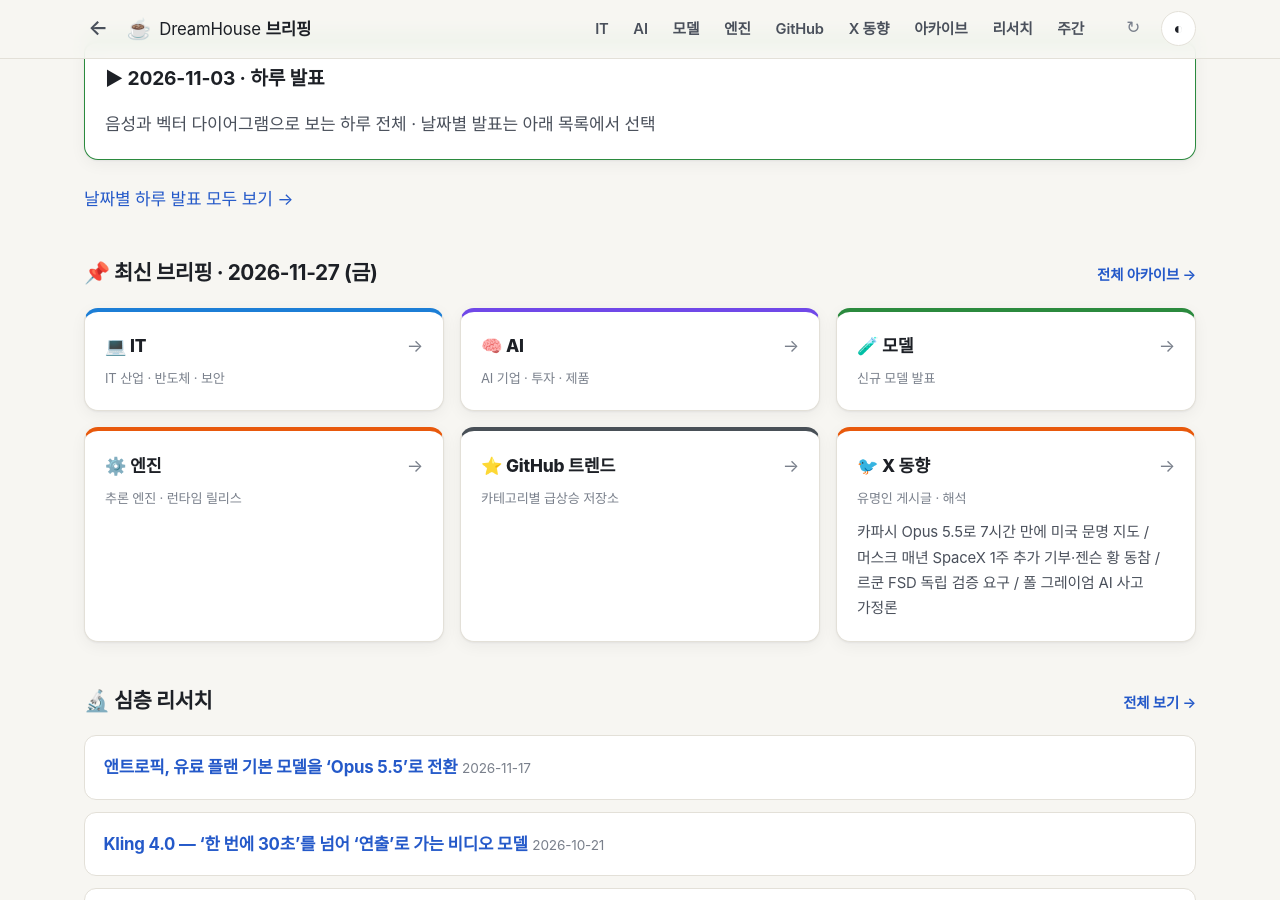
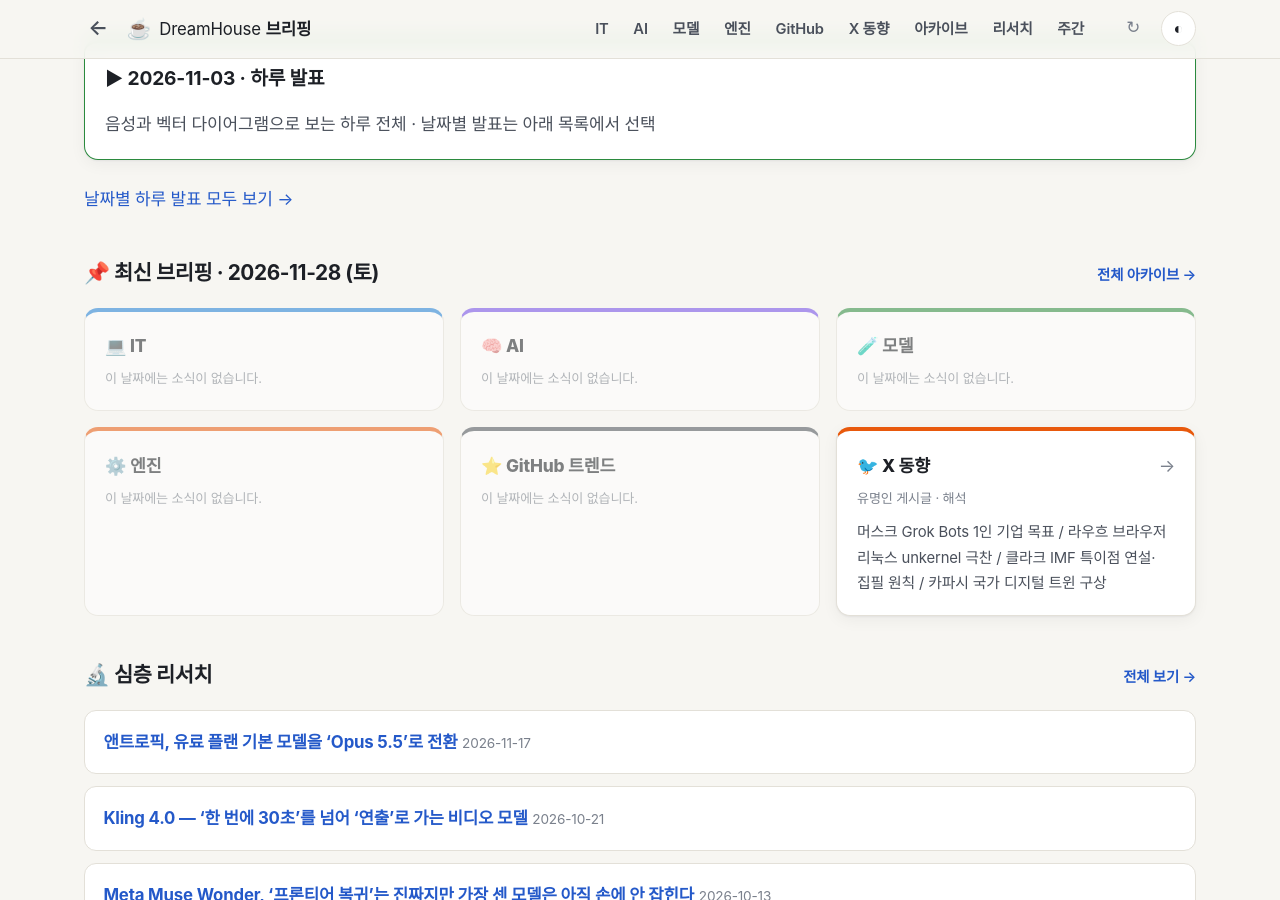
Before and after one commit to DreamHouseKSH/dreamhouse-briefings, a Jekyll site: the page built from index.html, in a window 1280 px wide and 900 px high, scrolled down 269 px. Built offline with Jekyll 4.4.1, drawn with Linux system fonts in a browser that asks for light colours; some web fonts are replaced; part of the change alters nothing that is shown; some of the changed text lies outside the part shown.

Commit message:
briefings: 2026-11-28 news (X)

```diff
--- a/_data/highlights.yml
+++ b/_data/highlights.yml
@@ -1,3 +1,6 @@
+"2026-11-28":
+  X: "머스크 Grok Bots 1인 기업 목표 / 라우흐 브라우저 리눅스 unkernel 극찬 / 클라크 IMF 특이점 연설·집필 원칙 / 카파시 국가 디지털 트윈 구상"
+
 "2026-11-27":
   X: "카파시 Opus 5.5로 7시간 만에 미국 문명 지도 / 머스크 매년 SpaceX 1주 추가 기부·젠슨 황 동참 / 르쿤 FSD 독립 검증 요구 / 폴 그레이엄 AI 사고 가정론"
 
--- /dev/null
+++ b/news/2026-11-28/X.md
@@ -0,0 +1,81 @@
+# X 브리핑 — 2026-11-28 (토, KST 아침)
+
+## 1. 일론 머스크 — "Grok Bots의 목표는 혼자서 회사 하나를 통째로 세울 수 있게 하는 것"
+- **게시글:** https://x.com/elonmusk/status/2126428324012446090 · 함께: [매주 개선 언급](https://x.com/elonmusk/status/2126426934431404067)
+- **날짜:** 2026-11-27 (KST 2026-11-28 06:24~06:29)
+
+### 인용
+> "The goal with Grok Bots is to enable you to build a whole company!"
+> "Major improvements land every week for Grok Bot"
+
+`Grok Bot`에 매주 큰 폭의 개선이 적용되고 있으며, `Grok Bots`의 궁극적인 목표는 사용자가 혼자서도 회사 하나를 통째로 구축하고 운영할 수 있게 만드는 것이라고 밝혔다.
+
+### 해석
+- **배경:** xAI(SpaceXAI)는 지난 8월 클라우드 가상 컴퓨터를 배정받아 브라우저·앱에서 24시간 일하는 상시 에이전트 `Grok Bot` 베타를 낸 데 이어, 9월 팀 공유형 `Team Bots`, 11월 11일 Slack·Microsoft Teams·화상회의까지 들어오는 `Grok Bot 1.0`, 11월 24일 `v1.3.0`을 연달아 내놨다([Grok Bot 1.0 공지](https://x.ai/news/grok-bot-1-0)).
+- **행간:** 챗봇·코딩 보조 수준을 넘어 영업·마케팅·재무·개발·운영을 각기 맡은 다수 에이전트가 서로 메시지를 주고받으며 협업하고, 인간은 '총괄 CEO' 역할만 맡는 1인 기업(one-person unicorn) 시장을 정면으로 겨냥하고 있다.
+- **업계 영향:** OpenAI(ChatGPT Work), Anthropic(Claude Cowork), Microsoft(Copilot Tasks)와의 'AI 팀원' 경쟁이 단순 생산성 도구를 넘어 기업 조직 단위 대행으로 빠르게 확장되고 있다.
+
+### 논조·다른 시각
+- **논조:** 창업자·빌더의 야심을 자극하는 직설적이고 낙관적인 비전 제시.
+- **논조 점검:** 실제 기업 운영에서는 브라우저 자동화 신뢰성, 사내 계정·권한 보안, 오작동 시 법적·재무적 책임 귀속 문제가 여전히 남아 있다. 다수 봇이 자율적으로 일을 넘기는 구조일수록 인간 승인 경계와 감사 로그가 성패를 가른다.
+
+---
+
+## 2. 기예르모 라우흐 — 브라우저 탭에서 풀 리눅스 커널·코딩 에이전트까지 돌리는 `unkernel.dev` 극찬
+- **게시글:** https://x.com/rauchg/status/2126416223592473046
+- **날짜:** 2026-11-27 (KST 2026-11-28 05:41)
+
+### 인용
+> "https://unkernel.dev is absolutely unreal. It runs a full Linux kernal and distro in a browser tab. No tricks. The full thing. It can run coding agents, it can even run Chrome inside Chrome 🤯 and it's… fast!?"
+
+`unkernel.dev`가 믿기지 않을 정도라며, 속임수 없이 브라우저 탭 하나 안에서 전체 리눅스 커널과 배포판을 구동하고 코딩 에이전트와 '크롬 안의 크롬'까지 놀라울 만큼 빠르게 실행한다고 평가했다.
+
+### 해석
+- **배경:** `unkernel`은 리눅스 7.x 커널을 WebAssembly 단일 모듈로 직접 컴파일하고, 실제 MMU(`Sv48` 페이지 테이블)·`ext4`·TCP/IP 스택을 갖춘 뒤 Zig 기반 `kwemu`(aarch64 에뮬레이터+JIT)로 수정 없는 arm64 Debian·Alpine 바이너리를 브라우저에서 1초 미만으로 부팅하는 오픈소스 프로젝트다([GitHub](https://github.com/pithings/unkernel)).
+- **행간:** Vercel CEO인 라우흐가 "코딩 에이전트까지 브라우저 탭 안에서 돈다"고 강조한 대목은, 현재 클라우드 VM·컨테이너에 의존하는 AI 코딩 에이전트 샌드박스가 클라이언트(브라우저) 내부로 내려올 수 있음을 시사한다.
+- **업계 영향:** 서버 비용과 지연 없이 사용자 기기 브라우저 안에서 즉시 격리된 리눅스 실행 환경을 띄울 수 있어, 웹 기반 IDE·에이전트 실행기·교육용 실습 환경의 아키텍처에 새로운 선택지를 열고 있다.
+
+### 논조·다른 시각
+- **논조:** 기술적 완성도에 감탄하는 엔지니어·플랫폼 수장의 호평.
+- **논조 점검:** 실제 사용자 공간(aarch64) 바이너리는 에뮬레이션·JIT를 거치며, JSPI(`WebAssembly.Suspending`) 지원 최신 브라우저가 필요하고 Raw TCP 소켓 대신 Wisp 프록시를 거쳐야 하는 등 제약도 명시돼 있다. 대규모 빌드나 네이티브 GPU 연산까지 대체하기보다는 경량·격리 실행 환경에서 강점을 발휘한다.
+
+---
+
+## 3. 잭 클라크 — "10월 IMF 연설에서 특이점 시작을 말했다", Import AI 집필 3원칙 공개
+- **게시글:** https://x.com/jackclarkSF/status/2126402032802353575 · 함께: [뉴스레터 3원칙](https://x.com/jackclarkSF/status/2126383837517348946), [X 배포 확대](https://x.com/jackclarkSF/status/2126383562173931733)
+- **날짜:** 2026-11-27 (KST 2026-11-28 03:32~04:45)
+
+### 인용
+> "I said i thought it had begun in a speech to the IMF in October https://importai.substack.com/p/import-ai-477-in-which-i-tell-the"
+> "the purpose of Import AI in order is: 1) ensure I read a bunch of primary source science papers every week so i don't become a smoothbrain exec 2) provide a public service educational resource as a consequence of 1) 3) platform for me publishing takes inspired via 1)"
+
+AI 가속과 특이점 진입 여부를 두고 X에서 대화가 오가자, Anthropic 공동창업자 잭 클라크는 "지난 10월 IMF 연설에서 이미 시작됐다고 말했었다"며 당시 강연 전문(`Import AI 477`)을 다시 공유했다. 아울러 10년째 운영 중인 뉴스레터의 1순위 목적이 "임원이 되어 감을 잃지 않도록 매주 1차 과학 논문을 직접 읽는 것"이라고 밝혔다.
+
+### 해석
+- **배경:** 클라크는 지난 10월 17일 방콕 IMF 연차총회 Per Jacobsson 강연에서 Claude Opus 5.5의 `Humanity's Last Exam` 67.7%, `FrontierMath` 94% 달성 등을 근거로 "AI가 인류 과학의 최전선에서 자율적으로 작동하는 특이점 초기 단계에 들어섰다"며 2030년 미 GDP 44조 달러 시나리오와 전력·로봇 실험실 확충, 동시에 생물학·AI 자기개선 연구에 대한 엄격한 인간 통제와 '절제(restraint)'를 촉구한 바 있다([Import AI 477](https://importai.substack.com/p/import-ai-477-in-which-i-tell-the)).
+- **행간:** 그동안 서브스택 뉴스레터 중심으로 긴 글을 쓰던 클라크가 "X에도 글을 직접 올리니 새로운 독자에게 닿는다"며 X 활동 확대를 선언해, 앞으로 Anthropic 핵심 인사의 정책·기술 메시지가 실시간 공론장에 더 자주 등장할 전망이다.
+- **업계 영향:** 프런티어 랩 경영진이 거시경제 기관(IMF)과 대중 SNS 양쪽에서 동시에 '과학 자동화와 거버넌스'를 의제화하는 흐름이 뚜렷해지고 있다.
+
+### 논조·다른 시각
+- **논조:** 과장보다 1차 논문과 실증 지표를 앞세우는 차분하면서도 경고성 짙은 어조.
+- **논조 점검:** 2030년 미 GDP 44조 달러 같은 추정치는 모델 성능 향상과 경제 확산이 막힘없이 이어진다는 강한 가정 위에서 나온 시뮬레이션이다. 벤치마크 점수 상승이 실제 산업 현장·임상·규제 병목 돌파로 곧바로 이어질지에 대해서는 경제학계 내 신중론도 크다.
+
+---
+
+## 4. 안드레이 카파시 — 미국 문명 지도 확산과 '국가 단위 디지털 트윈(Digital Twin)' 구상
+- **게시글:** https://x.com/karpathy/status/2126347015198302437 · 함께: [50명 이상 포크 언급](https://x.com/karpathy/status/2126351765033689519)
+- **날짜:** 2026-11-27 (KST 2026-11-28 01:06~01:25)
+
+### 인용
+> "looks great, love the new systems you've added! more generally the idea that i've been obsessed with is that of a 'digital twin', which are dynamic virtual models of physical objects or systems (e.g. a factory), but in this case - an entire country."
+
+전날 Claude Opus 5.5로 만든 미국 공공데이터 지도(`karpathy.ai/usaciv`)를 50명 넘는 개발자들이 각자 포크·개조해 새 시스템을 붙이자, 카파시는 "내가 요즘 꽂혀 있는 아이디어는 공장 같은 물리 시스템을 가상으로 모사하는 '디지털 트윈'을 **국가 전체**로 확장하는 것"이라고 밝혔다.
+
+### 해석
+- **배경:** 어제 공개된 `usaciv`가 31개 연방 기관 데이터를 한 화면에 얹는 정적·탐색형 지도책에 가까웠다면, 커뮤니티가 여기에 실시간 레이어와 시뮬레이션 요소를 덧붙이면서 '국가 운영의 동적 가상 모델'이라는 아이디어로 발전하는 양상이다.
+- **행간:** AI 코딩 에이전트가 방대한 공공 통계·지리 데이터 파이프라인을 몇 시간 만에 엮어낼 수 있게 되면서, 과거에는 거대 정부 연구소나 국방 프로젝트에서나 가능했던 국가·도시 단위 디지털 트윈 프로토타입이 개인·소규모 팀 영역으로 내려오고 있다.
+- **업계 영향:** 공공데이터 시각화·GIS·도시·산업 시뮬레이션 분야에서 LLM 에이전트 기반의 빠른 프로토타이핑과 오픈소스 파생 생태계가 확산될 계기가 되고 있다.
+
+### 논조·다른 시각
+- **논조:** 커뮤니티의 파생 창작을 반기며 큰 그림의 아이디어를 던지는 호기심 가득한 어조.
+- **논조 점검:** 정적 통계 지도에 게임 UI를 씌우는 것과 실제 정책·경제 변수의 인과관계를 모사하는 '디지털 트윈' 사이에는 데이터 시차, 비공개 변수, 모델링 정확도라는 큰 간극이 있다. 현 단계에서는 시뮬레이션 엔진이라기보다 데이터 통합 인터페이스의 가능성을 보여준 실험에 가깝다.
```
